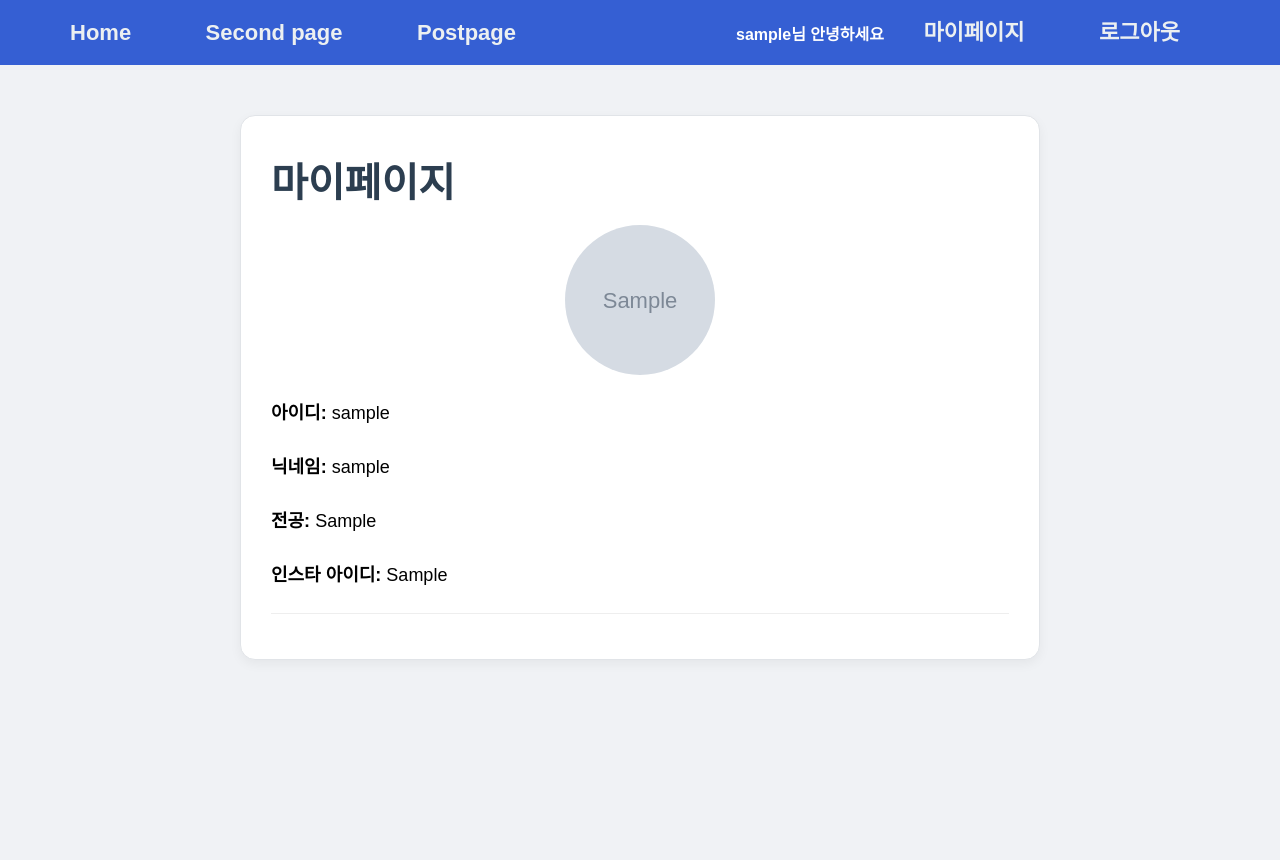
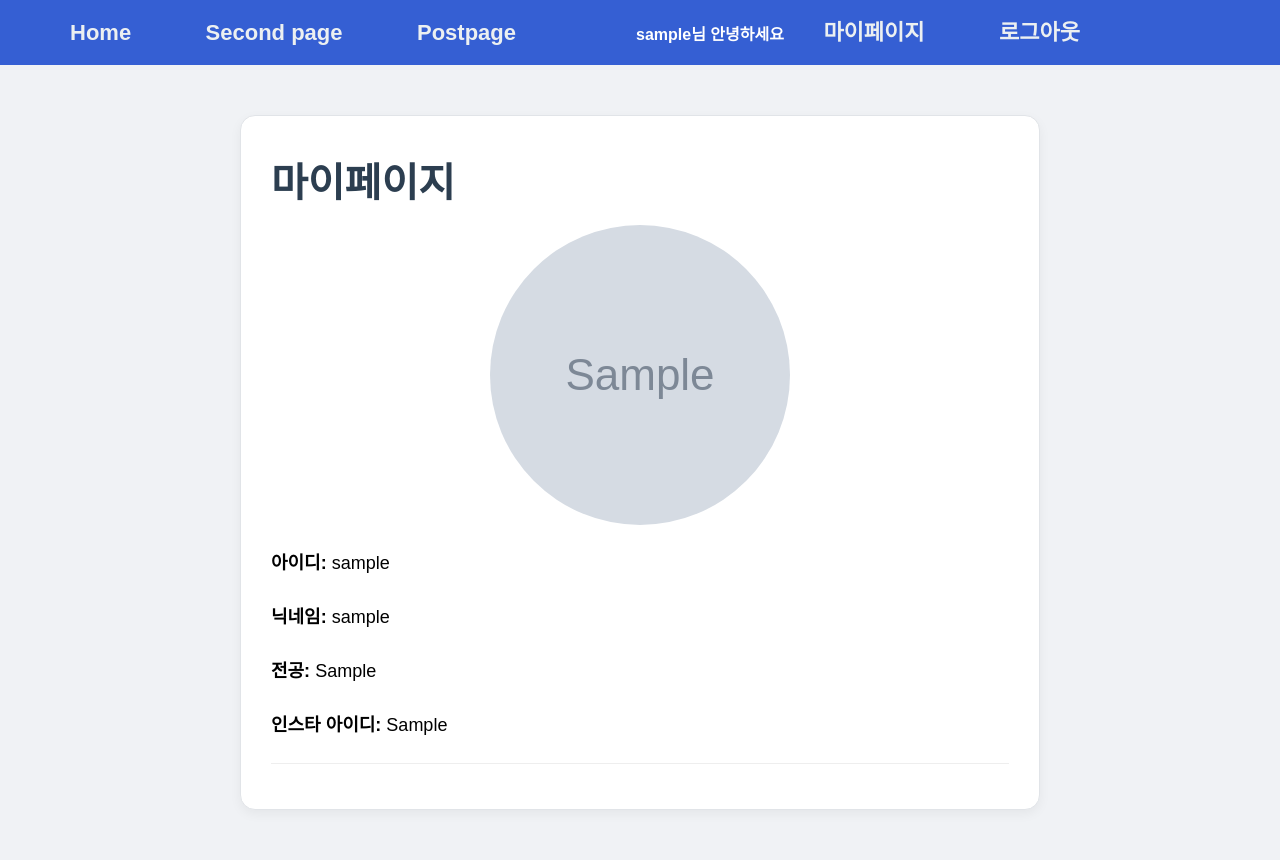
Before and after one commit to khxxn/likelion_14th_hw, a Django app: page /users/mypage/1 in a window 1280 px wide; the page is wider, and only the part inside the window is pictured. Before the commit the page ends 660 px from the top of that part, so only its background shows below. Run offline with Django 5.2, Linux system fonts and the light colour scheme; a user stored in the database is signed in; tables that the repository leaves empty hold one stand-in row (values such as "Sample post"); grey boxes marked "Sample" are stand-in pictures.

Commit message:
4주차 navbar수정 회원가입 수정

```diff
--- a/accounts/templates/accounts/signup.html
+++ b/accounts/templates/accounts/signup.html
@@ -37,7 +37,7 @@
 
             <p>
                 <label for="major">전공: </label>
-                <input type="text" id="major" name="major" required>
+                <input type="text" id="major" name="major">
             </p>
 
             <p>
--- a/project/static/css/project.css
+++ b/project/static/css/project.css
@@ -11,6 +11,7 @@
     display: flex;
     justify-content: flex-start;
     align-items: center;
+    box-sizing: border-box;
 }
 
 .navbar-link {
@@ -101,8 +102,8 @@ li {
 }
 
 .profile-img-container {
-    width: 150px;
-    height: 150px;
+    width: 300px;
+    height: 300px;
     border-radius: 50%;
     margin: 0 auto;
     overflow: hidden;
--- a/users/templates/users/mypage.html
+++ b/users/templates/users/mypage.html
@@ -20,7 +20,7 @@
         <div style="font-size: 18px; line-height: 2;">
             <p><strong>아이디:</strong> {{ user.username }}</p>
             <p><strong>닉네임:</strong> {{ user.profile.nickname }}</p>
-            <p><strong>전공:</strong> {{ user.profile.major }}</p>
+            <p><strong>전공:</strong> {{ user.profile.major|default:"미입력" }}</p>
 
             <p><strong>인스타 아이디:</strong> {{ user.profile.insta|default:"미입력" }}</p>
         </div>
```
